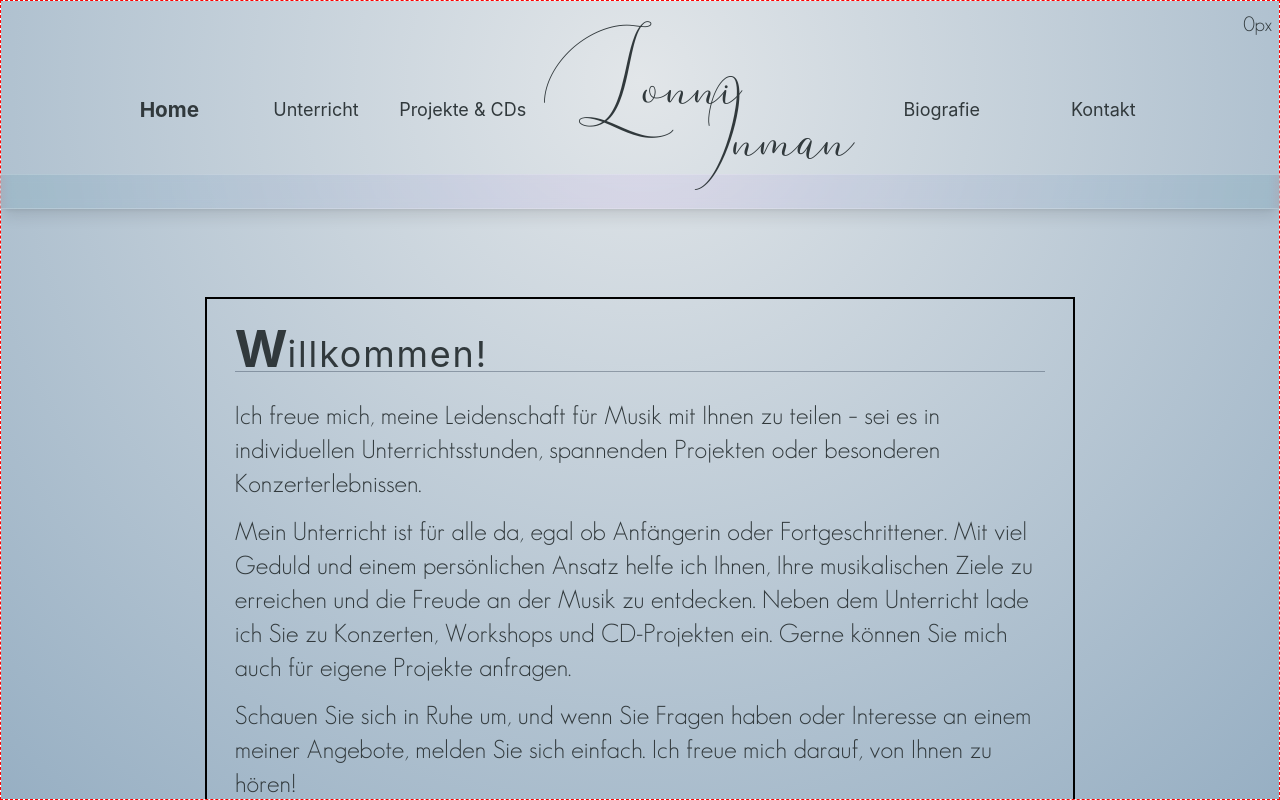
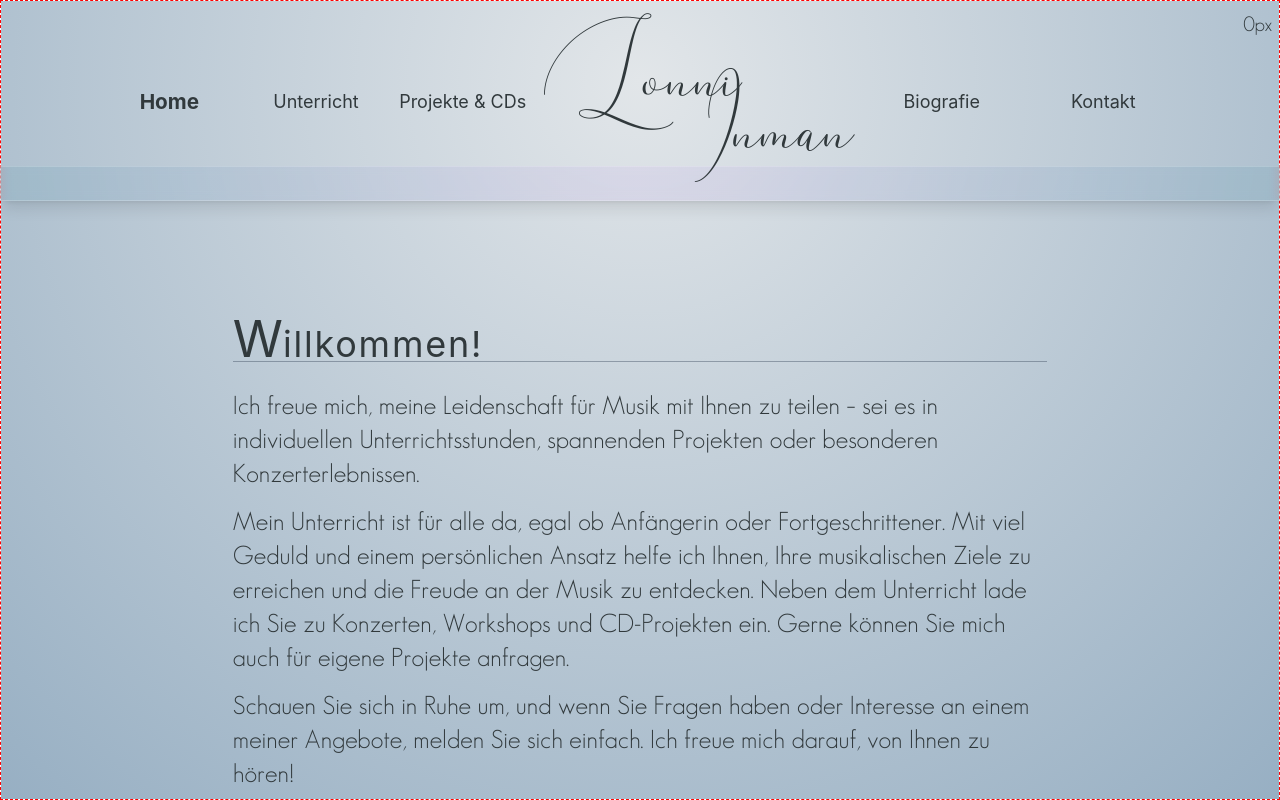
Before and after one commit to j-eick/lonni-homepage, a Next.js app: page /home in a window 1280 px wide. Built offline with nearby package versions, Linux system fonts and the light colour scheme; a web font is replaced by a local one.

Commit message:
style fixes

```diff
--- a/app/home/page.tsx
+++ b/app/home/page.tsx
@@ -12,7 +12,7 @@ export default function Home() {
     return (
         <MainLayout>
             <main
-                className={`grow bbb
+                className={`grow
                             w-12/12 mx-auto my-0 flex gap-5
                             2xs:px-7 2xs:mt-10
                             2xs:text-size-mobile-2xs
--- a/components/ui/mainLayout/MainLayout.tsx
+++ b/components/ui/mainLayout/MainLayout.tsx
@@ -69,9 +69,7 @@ export default function MainLayout({ children }: { children: ReactNode }) {
     return (
         <div
             className={`relative min-h-full w-screen no-scrollbar overflow-auto
-                        font-geosans text-size-default text-color-primary
-                        2xs:pb-16
-                        md:pt-2 md:pb-20`}
+                        font-geosans text-size-default text-color-primary `}
         >
             <p className={`absolute top-2 right-2`}>{windowSize.width}px</p>
 
--- a/components/ui/page-title/PageTitle.tsx
+++ b/components/ui/page-title/PageTitle.tsx
@@ -27,17 +27,11 @@ export default function PageTitle({ firstLetter, firstLetterStyle, rest, restSty
                     {firstLetter}
                 </span>
                 {rest}
-            </span> */}
+            </span>
             {/* ----------------------------- */}
 
             <h1 className="relative h-max font-secondary">
-                <span
-                    className={`font-bold
-                                xss-320:text-size-firstLetterPagetitle
-                                `}
-                >
-                    {firstLetter}
-                </span>
+                <span className={`xss-320:text-size-firstLetterPagetitle `}>{firstLetter}</span>
                 <span
                     className={`tracking-wider
                                 xss-320:text-size-restPageTitle-mobile`}
--- a/tailwind.config.js
+++ b/tailwind.config.js
@@ -264,6 +264,11 @@ module.exports = {
                 "1350px": "1350px",
                 "canvas--1270px": "1150px",
             },
+            padding: {
+                //--- KONTAKT-CARD
+                //-----Mobile
+                mobile: "calc(1.2 * 8vw)",
+            },
             width: {
                 // DESKTOP
                 "1.5/10": "15%",
@@ -282,6 +287,9 @@ module.exports = {
                 "canvas-width": "min(85%, 1200px)",
                 "responsive-photo": "clamp(300px, 35vw, 450px)",
 
+                //--- KONTAKT-CARD
+                "kontaktCard-desktop": "clamp(80%, 80%, 500px)",
+
                 //--- BURGER-MENU
                 //-----Mobile
                 "burger-middleLine": "5vw",
@@ -290,9 +298,14 @@ module.exports = {
 
                 //--- PROFILE-IMAGE
                 profileImage: "clamp(5rem, 25vw, 9rem)",
+
                 //--- UNTERRICHT-IMAGE
                 "unterrichtImage-responsive": "clamp(5rem, 30vw, 500px)",
                 "unterrichtImage-big": "380px",
+
+                //--- CAT-SILHOUETTE
+                "catSilhuette-mobile": "clamp(120px, 45vw, 170px)",
+                "catSilhuette-desktop": "clamp(120px, .75 * 45vw, 200px)",
             },
             padding: {
                 1.5: "6px",
@@ -308,6 +321,7 @@ module.exports = {
                 xs: "375px",
                 "xs-375": "375px",
                 "2sm": "455px",
+                "2sm-455": "455px",
                 "sm-620": "620px",
                 md: "768px",
                 "md-768": "768px",
@@ -317,6 +331,7 @@ module.exports = {
             spacing: {
                 "pageTitle-underline": "clamp(.5rem, 1.25vw, 1rem)",
                 profilePhoto: "clamp(6rem, 20vw, 20rem)",
+                catSilhouette: "clamp(-5vw, 3vw, -50px)",
             },
             translate: {
                 1.5: "6px",
```
